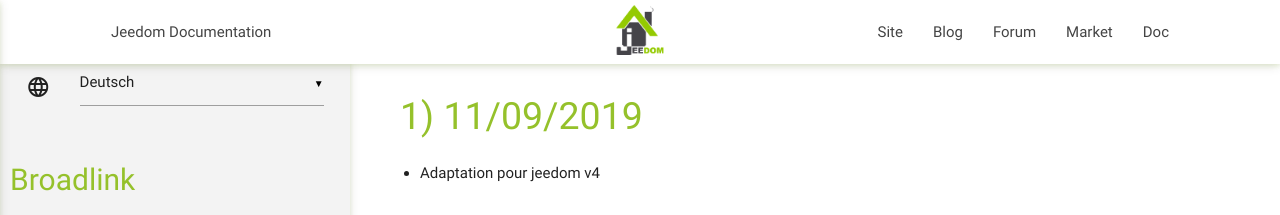
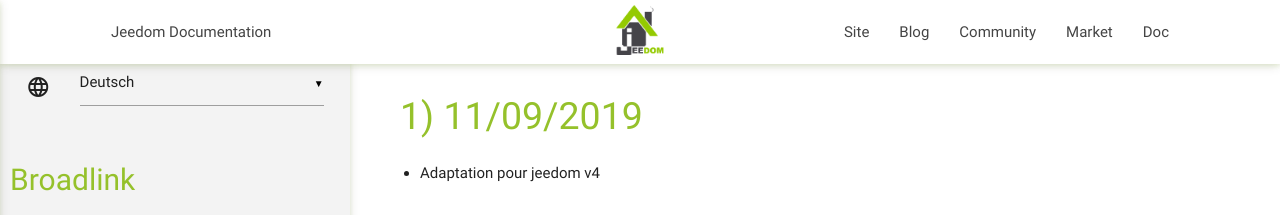
Before and after one commit to jeedom/plugin-broadlink, a Jekyll site: the page built from docs/de_DE/changelog.md, in a window 1280 px wide. Shown: the top 215 px of the page. Built offline with Jekyll 4.4.1, drawn with Linux system fonts in a browser that asks for light colours; our own code applies the rules of GitHub Pages for plain Markdown files.

Commit message:
[ROBOT] Action all

```diff
--- a/docs/_layouts/default.html
+++ b/docs/_layouts/default.html
@@ -19,13 +19,13 @@
         <ul class="right hide-on-med-and-down">
           <li><a href="https://www.jeedom.com/site">Site</a></li>
           <li><a href="https://www.jeedom.com/blog">Blog</a></li>
-          <li><a href="https://www.jeedom.com/forum">Forum</a></li>
+          <li><a href="https://community.jeedom.com/">Community</a></li>
           <li><a href="https://www.jeedom.com/market">Market</a></li>
           <li class="active"><a href="https://www.jeedom.com/doc">Doc</a></li>
         </ul>
         <ul class="side-nav" id="nav-mobile">
           <li><a href="https://www.jeedom.com/blog">Blog</a></li>
-          <li><a href="https://www.jeedom.com/forum">Forum</a></li>
+          <li><a href="https://community.jeedom.com/">Community</a></li>
           <li><a href="https://www.jeedom.com/market">Market</a></li>
           <li class="active"><a href="https://www.jeedom.com/doc">Doc</a></li>
         </ul>
```
Lines whose indentation alone changed are shown as unchanged.
